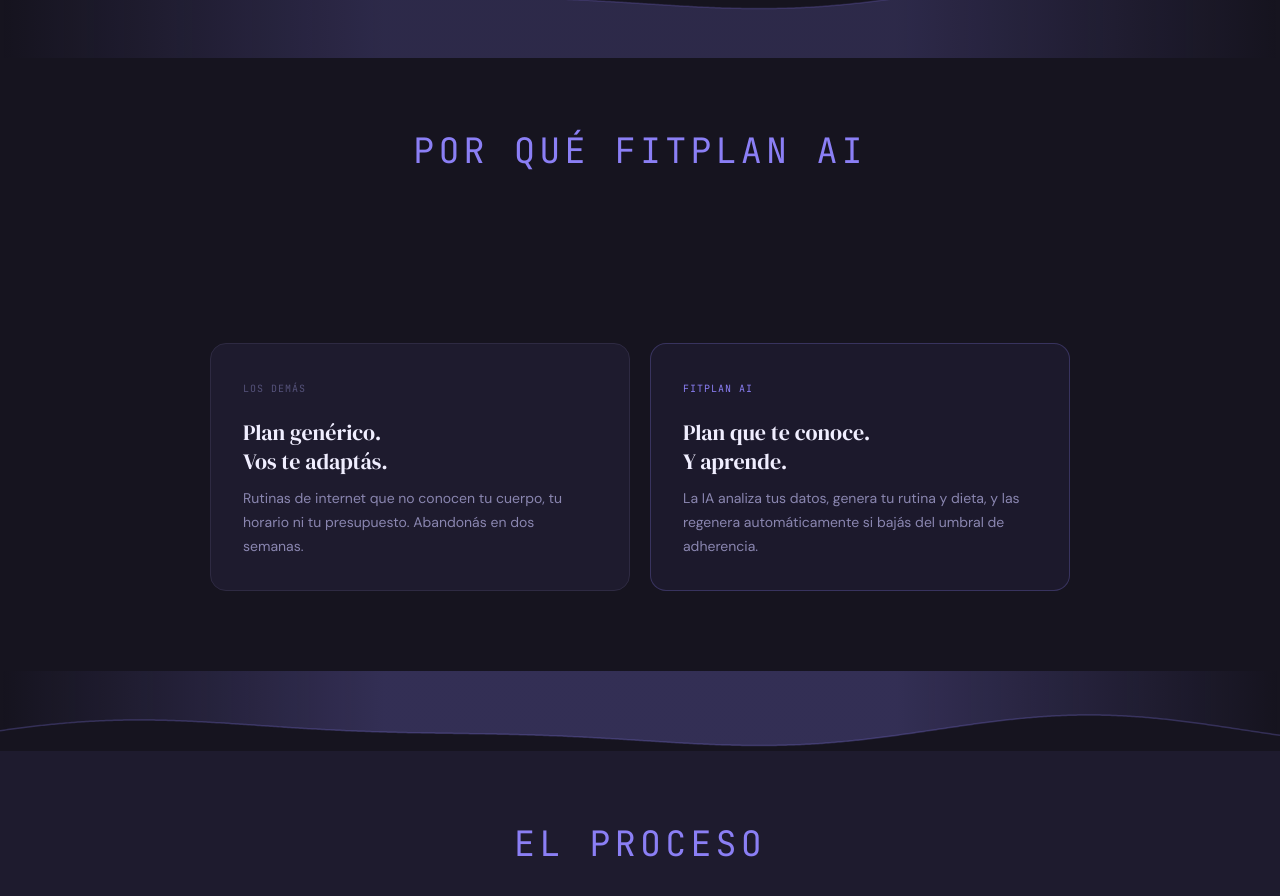
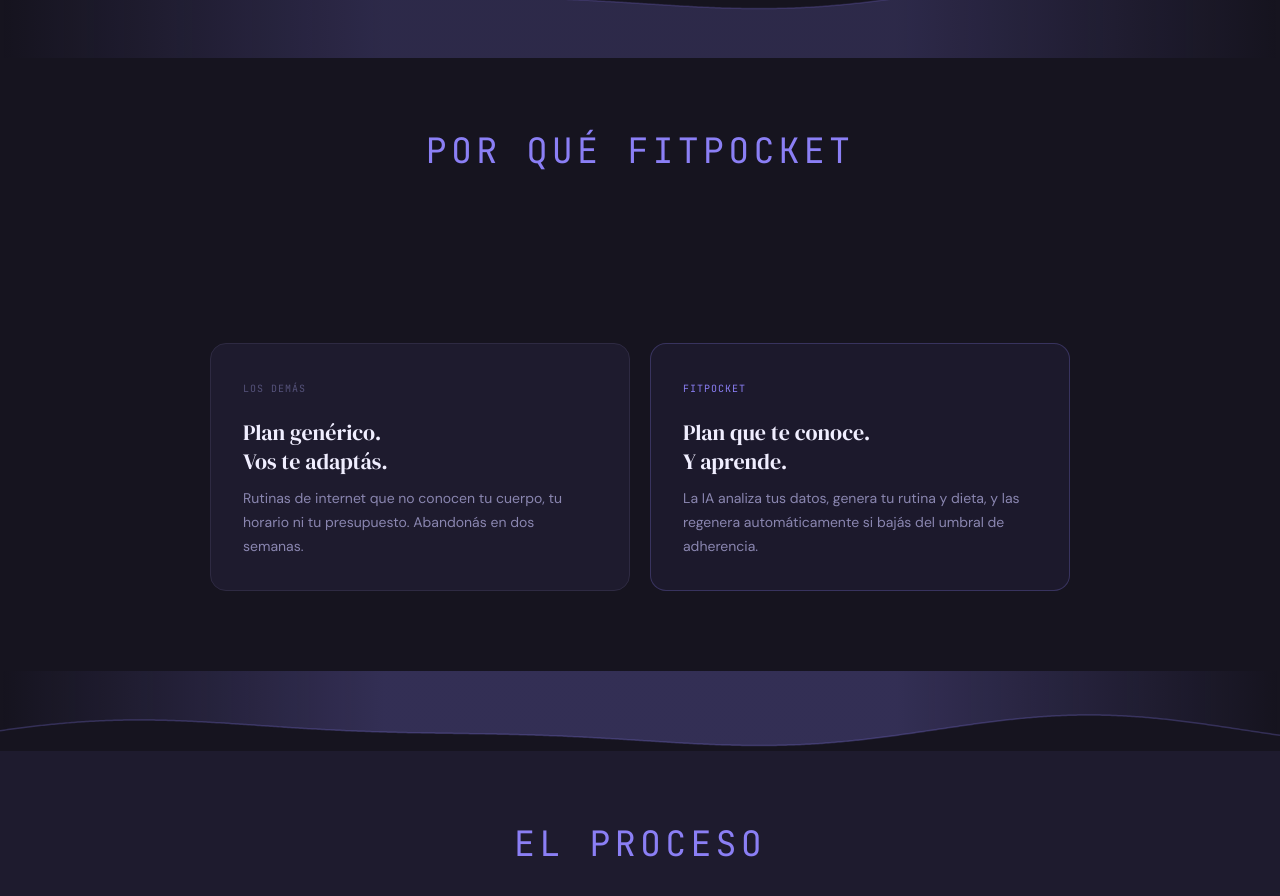
Before and after one commit to Sofipow-007/FitPocket, a React app in the folder fullStack/frontend/: page / in a window 1280 px wide. Shown: the part 1501-2397 px from the top of the page. Built offline with nearby package versions, Linux system fonts and the light colour scheme; the HTML template or start-up script is replaced by a standard one.

Commit message:
Cambié el nombre que aparece y agregué la foto del logo para el navbar

```diff
--- a/fullStack/frontend/src/components/componentsHomeGuest/HomeGuestHero.jsx
+++ b/fullStack/frontend/src/components/componentsHomeGuest/HomeGuestHero.jsx
@@ -152,7 +152,7 @@
 
   return (
     <section className="hg-comparison">
-      <div className="hg-section-label reveal" ref={titleRef}>POR QUÉ FITPLAN AI</div>
+      <div className="hg-section-label reveal" ref={titleRef}>POR QUÉ FITPOCKET</div>
       <h2 className="hg-section-title reveal">
         Dos formas de entrenar.<br />
         <em>Una funciona.</em>
@@ -164,7 +164,7 @@
           <p>Rutinas de internet que no conocen tu cuerpo, tu horario ni tu presupuesto. Abandonás en dos semanas.</p>
         </div>
         <div className="hg-comparison__card hg-comparison__card--us reveal" ref={rightRef}>
-          <div className="hg-comparison__tag hg-comparison__tag--us">FITPLAN AI</div>
+          <div className="hg-comparison__tag hg-comparison__tag--us">FITPOCKET</div>
           <h3>Plan que te conoce.<br />Y aprende.</h3>
           <p>La IA analiza tus datos, genera tu rutina y dieta, y las regenera automáticamente si bajás del umbral de adherencia.</p>
         </div>
```
Also changed, not shown: fullStack/frontend/src/assets/fitpocketlogo(inverted).png (added).
